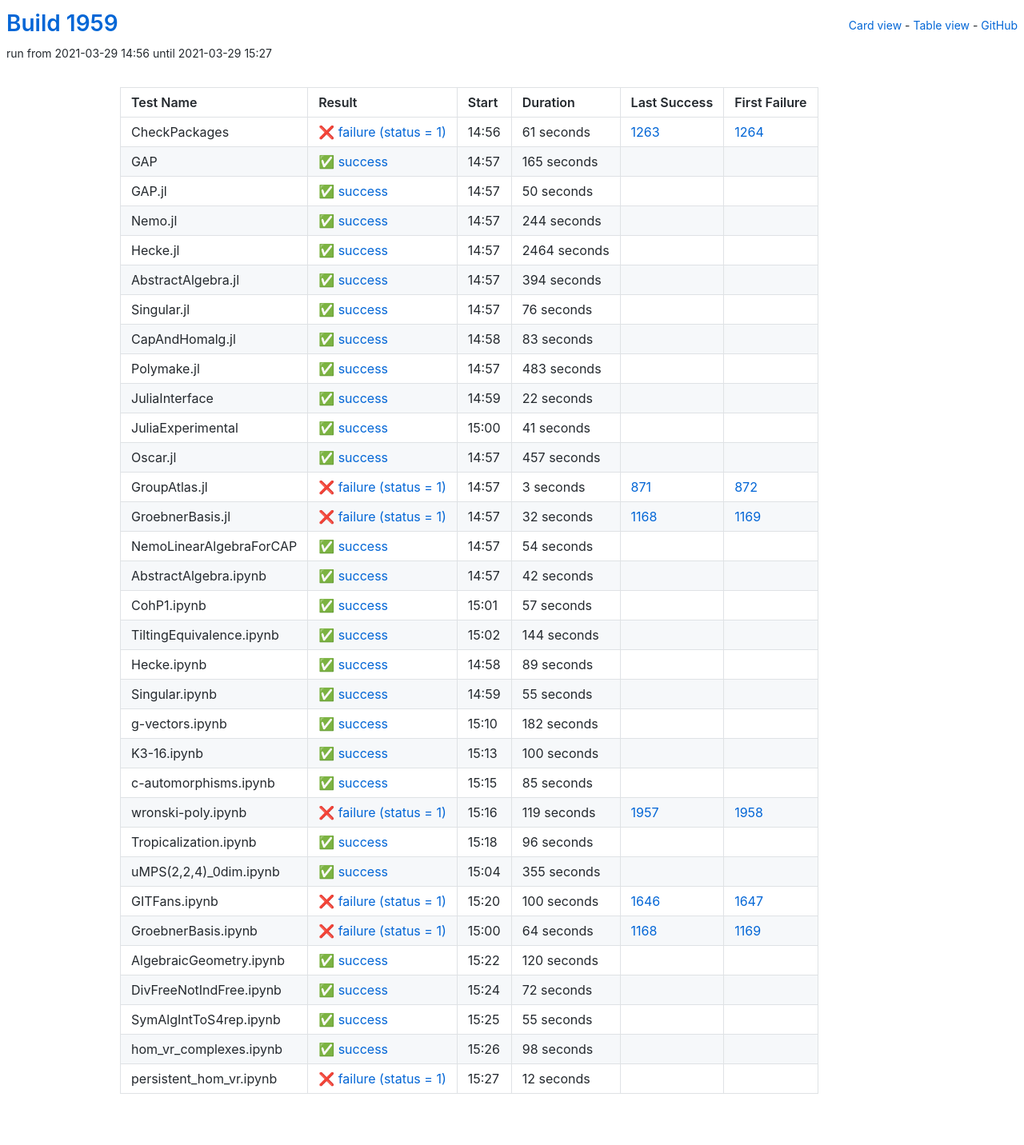
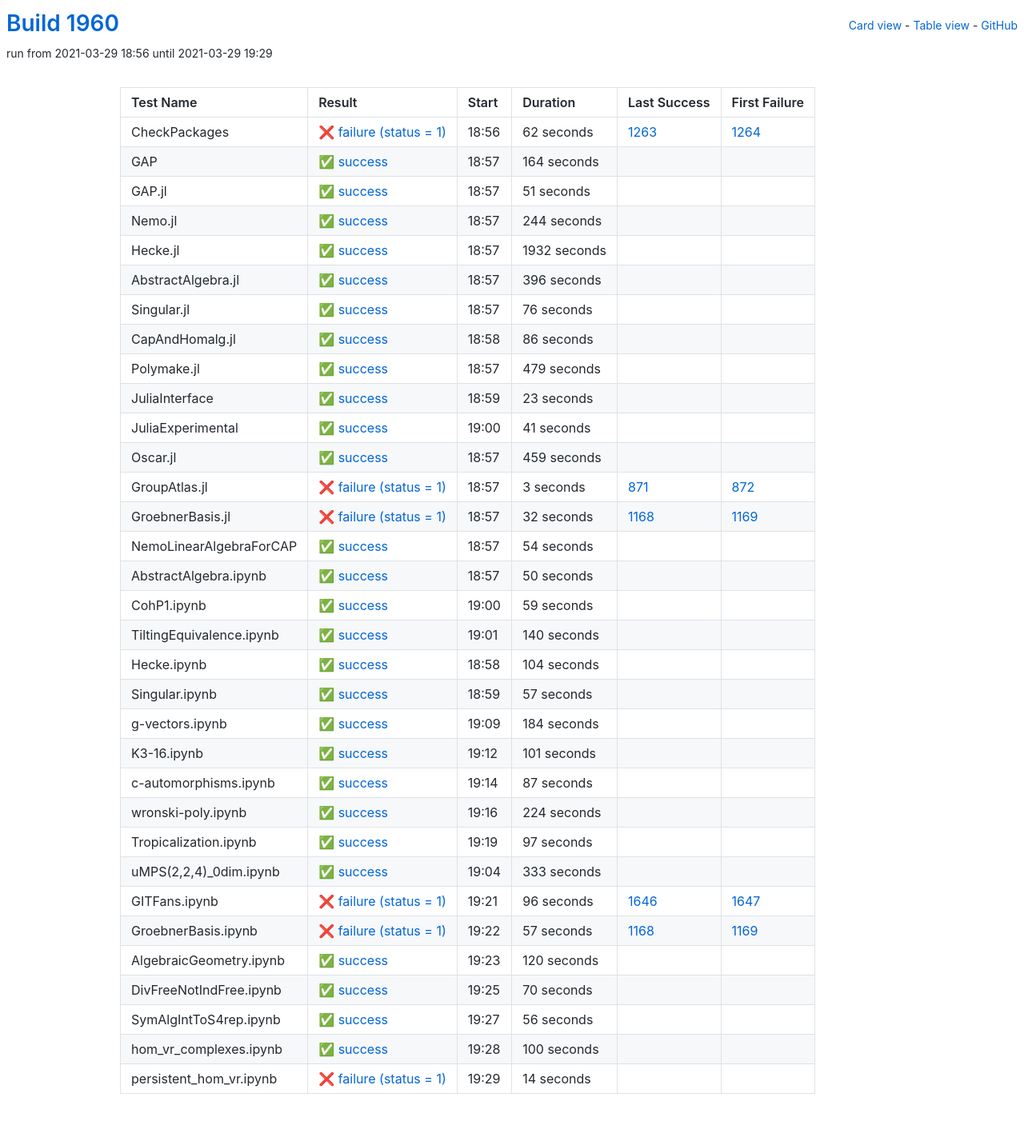
Before and after one commit to oscar-system/oscar-ci-status-stable, a Jekyll site: the page built from table.html, in a window 1280 px wide. Shown: the whole page at 80% size. Built offline with Jekyll 4.4.1, drawn with Linux system fonts in a browser that asks for light colours.

Commit message:
Build #1960

```diff
--- a/_data/ci.yml
+++ b/_data/ci.yml
@@ -1,6 +1,6 @@
 ---
-build: 1959
-build_url: https://oscarci.mathematik.uni-kl.de/job/oscar-stable/1959/
+build: 1960
+build_url: https://oscarci.mathematik.uni-kl.de/job/oscar-stable/1960/
 job: oscar-stable
 organization: oscar-system
 repo: oscar-ci-status-stable
@@ -8,44 +8,44 @@ repourl: https://github.com/oscar-system/oscar-ci-status-stable
 tests:
 - name: CheckPackages
   id: checkpackages
-  log: https://oscarci.mathematik.uni-kl.de/job/oscar-stable/1959/artifact/logs/build-1959/CheckPackages.log
-  start: 2021-03-29 14:56
+  log: https://oscarci.mathematik.uni-kl.de/job/oscar-stable/1960/artifact/logs/build-1960/CheckPackages.log
+  start: 2021-03-29 18:56
   success: false
   exitcode: 1
   status: failure
-  duration: 61
+  duration: 62
   last_success: 1263
   last_success_url: https://oscarci.mathematik.uni-kl.de/job/oscar-stable/1263/
   first_failure: 1264
   first_failure_url: https://oscarci.mathematik.uni-kl.de/job/oscar-stable/1264/
 - name: GAP
   id: gap
-  log: https://oscarci.mathematik.uni-kl.de/job/oscar-stable/1959/artifact/logs/build-1959/GAP.log
-  start: 2021-03-29 14:57
+  log: https://oscarci.mathematik.uni-kl.de/job/oscar-stable/1960/artifact/logs/build-1960/GAP.log
+  start: 2021-03-29 18:57
   success: true
   exitcode: 0
   status: success
-  duration: 165
+  duration: 164
   last_success: false
   last_success_url:
   first_failure: false
   first_failure_url:
 - name: GAP.jl
   id: gap-jl
-  log: https://oscarci.mathematik.uni-kl.de/job/oscar-stable/1959/artifact/logs/build-1959/GAP.jl.log
-  start: 2021-03-29 14:57
+  log: https://oscarci.mathematik.uni-kl.de/job/oscar-stable/1960/artifact/logs/build-1960/GAP.jl.log
+  start: 2021-03-29 18:57
   success: true
   exitcode: 0
   status: success
-  duration: 50
+  duration: 51
   last_success: false
   last_success_url:
   first_failure: false
   first_failure_url:
 - name: Nemo.jl
   id: nemo-jl
-  log: https://oscarci.mathematik.uni-kl.de/job/oscar-stable/1959/artifact/logs/build-1959/Nemo.jl.log
-  start: 2021-03-29 14:57
+  log: https://oscarci.mathematik.uni-kl.de/job/oscar-stable/1960/artifact/logs/build-1960/Nemo.jl.log
+  start: 2021-03-29 18:57
   success: true
   exitcode: 0
   status: success
@@ -56,32 +56,32 @@ tests:
   first_failure_url:
 - name: Hecke.jl
   id: hecke-jl
-  log: https://oscarci.mathematik.uni-kl.de/job/oscar-stable/1959/artifact/logs/build-1959/Hecke.jl.log
-  start: 2021-03-29 14:57
+  log: https://oscarci.mathematik.uni-kl.de/job/oscar-stable/1960/artifact/logs/build-1960/Hecke.jl.log
+  start: 2021-03-29 18:57
   success: true
   exitcode: 0
   status: success
-  duration: 2464
+  duration: 1932
   last_success: false
   last_success_url:
   first_failure: false
   first_failure_url:
 - name: AbstractAlgebra.jl
   id: abstractalgebra-jl
-  log: https://oscarci.mathematik.uni-kl.de/job/oscar-stable/1959/artifact/logs/build-1959/AbstractAlgebra.jl.log
-  start: 2021-03-29 14:57
+  log: https://oscarci.mathematik.uni-kl.de/job/oscar-stable/1960/artifact/logs/build-1960/AbstractAlgebra.jl.log
+  start: 2021-03-29 18:57
   success: true
   exitcode: 0
   status: success
-  duration: 394
+  duration: 396
   last_success: false
   last_success_url:
   first_failure: false
   first_failure_url:
 - name: Singular.jl
   id: singular-jl
-  log: https://oscarci.mathematik.uni-kl.de/job/oscar-stable/1959/artifact/logs/build-1959/Singular.jl.log
-  start: 2021-03-29 14:57
+  log: https://oscarci.mathematik.uni-kl.de/job/oscar-stable/1960/artifact/logs/build-1960/Singular.jl.log
+  start: 2021-03-29 18:57
   success: true
   exitcode: 0
   status: success
@@ -92,44 +92,44 @@ tests:
   first_failure_url:
 - name: CapAndHomalg.jl
   id: capandhomalg-jl
-  log: https://oscarci.mathematik.uni-kl.de/job/oscar-stable/1959/artifact/logs/build-1959/CapAndHomalg.jl.log
-  start: 2021-03-29 14:58
+  log: https://oscarci.mathematik.uni-kl.de/job/oscar-stable/1960/artifact/logs/build-1960/CapAndHomalg.jl.log
+  start: 2021-03-29 18:58
   success: true
   exitcode: 0
   status: success
-  duration: 83
+  duration: 86
   last_success: false
   last_success_url:
   first_failure: false
   first_failure_url:
 - name: Polymake.jl
   id: polymake-jl
-  log: https://oscarci.mathematik.uni-kl.de/job/oscar-stable/1959/artifact/logs/build-1959/Polymake.jl.log
-  start: 2021-03-29 14:57
+  log: https://oscarci.mathematik.uni-kl.de/job/oscar-stable/1960/artifact/logs/build-1960/Polymake.jl.log
+  start: 2021-03-29 18:57
   success: true
   exitcode: 0
   status: success
-  duration: 483
+  duration: 479
   last_success: false
   last_success_url:
   first_failure: false
   first_failure_url:
 - name: JuliaInterface
   id: juliainterface
-  log: https://oscarci.mathematik.uni-kl.de/job/oscar-stable/1959/artifact/logs/build-1959/JuliaInterface.log
-  start: 2021-03-29 14:59
+  log: https://oscarci.mathematik.uni-kl.de/job/oscar-stable/1960/artifact/logs/build-1960/JuliaInterface.log
+  start: 2021-03-29 18:59
   success: true
   exitcode: 0
   status: success
-  duration: 22
+  duration: 23
   last_success: false
   last_success_url:
   first_failure: false
   first_failure_url:
 - name: JuliaExperimental
   id: juliaexperimental
-  log: https://oscarci.mathematik.uni-kl.de/job/oscar-stable/1959/artifact/logs/build-1959/JuliaExperimental.log
-  start: 2021-03-29 15:00
+  log: https://oscarci.mathematik.uni-kl.de/job/oscar-stable/1960/artifact/logs/build-1960/JuliaExperimental.log
+  start: 2021-03-29 19:00
   success: true
   exitcode: 0
   status: success
@@ -140,20 +140,20 @@ tests:
   first_failure_url:
 - name: Oscar.jl
   id: oscar-jl
-  log: https://oscarci.mathematik.uni-kl.de/job/oscar-stable/1959/artifact/logs/build-1959/Oscar.jl.log
-  start: 2021-03-29 14:57
+  log: https://oscarci.mathematik.uni-kl.de/job/oscar-stable/1960/artifact/logs/build-1960/Oscar.jl.log
+  start: 2021-03-29 18:57
   success: true
   exitcode: 0
   status: success
-  duration: 457
+  duration: 459
   last_success: false
   last_success_url:
   first_failure: false
   first_failure_url:
 - name: GroupAtlas.jl
   id: groupatlas-jl
-  log: https://oscarci.mathematik.uni-kl.de/job/oscar-stable/1959/artifact/logs/build-1959/GroupAtlas.jl.log
-  start: 2021-03-29 14:57
+  log: https://oscarci.mathematik.uni-kl.de/job/oscar-stable/1960/artifact/logs/build-1960/GroupAtlas.jl.log
+  start: 2021-03-29 18:57
   success: false
   exitcode: 1
   status: failure
@@ -164,8 +164,8 @@ tests:
   first_failure_url: https://oscarci.mathematik.uni-kl.de/job/oscar-stable/872/
 - name: GroebnerBasis.jl
   id: groebnerbasis-jl
-  log: https://oscarci.mathematik.uni-kl.de/job/oscar-stable/1959/artifact/logs/build-1959/GroebnerBasis.jl.log
-  start: 2021-03-29 14:57
+  log: https://oscarci.mathematik.uni-kl.de/job/oscar-stable/1960/artifact/logs/build-1960/GroebnerBasis.jl.log
+  start: 2021-03-29 18:57
   success: false
   exitcode: 1
   status: failure
@@ -176,8 +176,8 @@ tests:
   first_failure_url: https://oscarci.mathematik.uni-kl.de/job/oscar-stable/1169/
 - name: NemoLinearAlgebraForCAP
   id: nemolinearalgebraforcap
-  log: https://oscarci.mathematik.uni-kl.de/job/oscar-stable/1959/artifact/logs/build-1959/NemoLinearAlgebraForCAP.log
-  start: 2021-03-29 14:57
+  log: https://oscarci.mathematik.uni-kl.de/job/oscar-stable/1960/artifact/logs/build-1960/NemoLinearAlgebraForCAP.log
+  start: 2021-03-29 18:57
   success: true
   exitcode: 0
   status: success
@@ -188,20 +188,56 @@ tests:
   first_failure_url:
 - name: AbstractAlgebra.ipynb
   id: abstractalgebra-ipynb
-  log: https://oscarci.mathematik.uni-kl.de/job/oscar-stable/1959/artifact/logs/build-1959/AbstractAlgebra.ipynb.log
-  start: 2021-03-29 14:57
+  log: https://oscarci.mathematik.uni-kl.de/job/oscar-stable/1960/artifact/logs/build-1960/AbstractAlgebra.ipynb.log
+  start: 2021-03-29 18:57
   success: true
   exitcode: 0
   status: success
-  duration: 42
+  duration: 50
   last_success: false
   last_success_url:
   first_failure: false
   first_failure_url:
 - name: CohP1.ipynb
   id: cohp1-ipynb
-  log: https://oscarci.mathematik.uni-kl.de/job/oscar-stable/1959/artifact/logs/build-1959/CohP1.ipynb.log
-  start: 2021-03-29 15:01
+  log: https://oscarci.mathematik.uni-kl.de/job/oscar-stable/1960/artifact/logs/build-1960/CohP1.ipynb.log
+  start: 2021-03-29 19:00
+  success: true
+  exitcode: 0
+  status: success
+  duration: 59
+  last_success: false
+  last_success_url:
+  first_failure: false
+  first_failure_url:
+- name: TiltingEquivalence.ipynb
+  id: tiltingequivalence-ipynb
+  log: https://oscarci.mathematik.uni-kl.de/job/oscar-stable/1960/artifact/logs/build-1960/TiltingEquivalence.ipynb.log
+  start: 2021-03-29 19:01
+  success: true
+  exitcode: 0
+  status: success
+  duration: 140
+  last_success: false
+  last_success_url:
+  first_failure: false
+  first_failure_url:
+- name: Hecke.ipynb
+  id: hecke-ipynb
+  log: https://oscarci.mathematik.uni-kl.de/job/oscar-stable/1960/artifact/logs/build-1960/Hecke.ipynb.log
+  start: 2021-03-29 18:58
+  success: true
+  exitcode: 0
+  status: success
+  duration: 104
+  last_success: false
+  last_success_url:
+  first_failure: false
+  first_failure_url:
+- name: Singular.ipynb
+  id: singular-ipynb
+  log: https://oscarci.mathematik.uni-kl.de/job/oscar-stable/1960/artifact/logs/build-1960/Singular.ipynb.log
+  start: 2021-03-29 18:59
   success: true
   exitcode: 0
   status: success
@@ -210,142 +246,106 @@ tests:
   last_success_url:
   first_failure: false
   first_failure_url:
-- name: TiltingEquivalence.ipynb
-  id: tiltingequivalence-ipynb
-  log: https://oscarci.mathematik.uni-kl.de/job/oscar-stable/1959/artifact/logs/build-1959/TiltingEquivalence.ipynb.log
-  start: 2021-03-29 15:02
+- name: g-vectors.ipynb
+  id: g-vectors-ipynb
+  log: https://oscarci.mathematik.uni-kl.de/job/oscar-stable/1960/artifact/logs/build-1960/g-vectors.ipynb.log
+  start: 2021-03-29 19:09
   success: true
   exitcode: 0
   status: success
-  duration: 144
-  last_success: false
-  last_success_url:
-  first_failure: false
-  first_failure_url:
-- name: Hecke.ipynb
-  id: hecke-ipynb
-  log: https://oscarci.mathematik.uni-kl.de/job/oscar-stable/1959/artifact/logs/build-1959/Hecke.ipynb.log
-  start: 2021-03-29 14:58
-  success: true
-  exitcode: 0
-  status: success
-  duration: 89
-  last_success: false
-  last_success_url:
-  first_failure: false
-  first_failure_url:
-- name: Singular.ipynb
-  id: singular-ipynb
-  log: https://oscarci.mathematik.uni-kl.de/job/oscar-stable/1959/artifact/logs/build-1959/Singular.ipynb.log
-  start: 2021-03-29 14:59
-  success: true
-  exitcode: 0
-  status: success
-  duration: 55
-  last_success: false
-  last_success_url:
-  first_failure: false
-  first_failure_url:
-- name: g-vectors.ipynb
-  id: g-vectors-ipynb
-  log: https://oscarci.mathematik.uni-kl.de/job/oscar-stable/1959/artifact/logs/build-1959/g-vectors.ipynb.log
-  start: 2021-03-29 15:10
-  success: true
-  exitcode: 0
-  status: success
-  duration: 182
+  duration: 184
   last_success: false
   last_success_url:
   first_failure: false
   first_failure_url:
 - name: K3-16.ipynb
   id: k3-16-ipynb
-  log: https://oscarci.mathematik.uni-kl.de/job/oscar-stable/1959/artifact/logs/build-1959/K3-16.ipynb.log
-  start: 2021-03-29 15:13
+  log: https://oscarci.mathematik.uni-kl.de/job/oscar-stable/1960/artifact/logs/build-1960/K3-16.ipynb.log
+  start: 2021-03-29 19:12
   success: true
   exitcode: 0
   status: success
-  duration: 100
+  duration: 101
   last_success: false
   last_success_url:
   first_failure: false
   first_failure_url:
 - name: c-automorphisms.ipynb
   id: c-automorphisms-ipynb
-  log: https://oscarci.mathematik.uni-kl.de/job/oscar-stable/1959/artifact/logs/build-1959/c-automorphisms.ipynb.log
-  start: 2021-03-29 15:15
+  log: https://oscarci.mathematik.uni-kl.de/job/oscar-stable/1960/artifact/logs/build-1960/c-automorphisms.ipynb.log
+  start: 2021-03-29 19:14
   success: true
   exitcode: 0
   status: success
-  duration: 85
+  duration: 87
   last_success: false
   last_success_url:
   first_failure: false
   first_failure_url:
 - name: wronski-poly.ipynb
   id: wronski-poly-ipynb
-  log: https://oscarci.mathematik.uni-kl.de/job/oscar-stable/1959/artifact/logs/build-1959/wronski-poly.ipynb.log
-  start: 2021-03-29 15:16
-  success: false
-  exitcode: 1
-  status: failure
-  duration: 119
-  last_success: 1957
-  last_success_url: https://oscarci.mathematik.uni-kl.de/job/oscar-stable/1957/
-  first_failure: 1958
-  first_failure_url: https://oscarci.mathematik.uni-kl.de/job/oscar-stable/1958/
-- name: Tropicalization.ipynb
-  id: tropicalization-ipynb
-  log: https://oscarci.mathematik.uni-kl.de/job/oscar-stable/1959/artifact/logs/build-1959/Tropicalization.ipynb.log
-  start: 2021-03-29 15:18
+  log: https://oscarci.mathematik.uni-kl.de/job/oscar-stable/1960/artifact/logs/build-1960/wronski-poly.ipynb.log
+  start: 2021-03-29 19:16
   success: true
   exitcode: 0
   status: success
-  duration: 96
+  duration: 224
+  last_success: false
+  last_success_url:
+  first_failure: false
+  first_failure_url:
+- name: Tropicalization.ipynb
+  id: tropicalization-ipynb
+  log: https://oscarci.mathematik.uni-kl.de/job/oscar-stable/1960/artifact/logs/build-1960/Tropicalization.ipynb.log
+  start: 2021-03-29 19:19
+  success: true
+  exitcode: 0
+  status: success
+  duration: 97
   last_success: false
   last_success_url:
   first_failure: false
   first_failure_url:
 - name: uMPS(2,2,4)_0dim.ipynb
   id: umps-2-2-4-0dim-ipynb
-  log: https://oscarci.mathematik.uni-kl.de/job/oscar-stable/1959/artifact/logs/build-1959/uMPS-2-2-4-_0dim.ipynb.log
-  start: 2021-03-29 15:04
+  log: https://oscarci.mathematik.uni-kl.de/job/oscar-stable/1960/artifact/logs/build-1960/uMPS-2-2-4-_0dim.ipynb.log
+  start: 2021-03-29 19:04
   success: true
   exitcode: 0
   status: success
-  duration: 355
+  duration: 333
   last_success: false
   last_success_url:
   first_failure: false
   first_failure_url:
 - name: GITFans.ipynb
   id: gitfans-ipynb
-  log: https://oscarci.mathematik.uni-kl.de/job/oscar-stable/1959/artifact/logs/build-1959/GITFans.ipynb.log
-  start: 2021-03-29 15:20
+  log: https://oscarci.mathematik.uni-kl.de/job/oscar-stable/1960/artifact/logs/build-1960/GITFans.ipynb.log
+  start: 2021-03-29 19:21
   success: false
   exitcode: 1
   status: failure
-  duration: 100
+  duration: 96
   last_success: 1646
   last_success_url: https://oscarci.mathematik.uni-kl.de/job/oscar-stable/1646/
   first_failure: 1647
   first_failure_url: https://oscarci.mathematik.uni-kl.de/job/oscar-stable/1647/
 - name: GroebnerBasis.ipynb
   id: groebnerbasis-ipynb
-  log: https://oscarci.mathematik.uni-kl.de/job/oscar-stable/1959/artifact/logs/build-1959/GroebnerBasis.ipynb.log
-  start: 2021-03-29 15:00
+  log: https://oscarci.mathematik.uni-kl.de/job/oscar-stable/1960/artifact/logs/build-1960/GroebnerBasis.ipynb.log
+  start: 2021-03-29 19:22
   success: false
   exitcode: 1
   status: failure
-  duration: 64
+  duration: 57
   last_success: 1168
   last_success_url: https://oscarci.mathematik.uni-kl.de/job/oscar-stable/1168/
   first_failure: 1169
   first_failure_url: https://oscarci.mathematik.uni-kl.de/job/oscar-stable/1169/
 - name: AlgebraicGeometry.ipynb
   id: algebraicgeometry-ipynb
-  log: https://oscarci.mathematik.uni-kl.de/job/oscar-stable/1959/artifact/logs/build-1959/AlgebraicGeometry.ipynb.log
-  start: 2021-03-29 15:22
+  log: https://oscarci.mathematik.uni-kl.de/job/oscar-stable/1960/artifact/logs/build-1960/AlgebraicGeometry.ipynb.log
+  start: 2021-03-29 19:23
   success: true
   exitcode: 0
   status: success
@@ -356,48 +356,48 @@ tests:
   first_failure_url:
 - name: DivFreeNotIndFree.ipynb
   id: divfreenotindfree-ipynb
-  log: https://oscarci.mathematik.uni-kl.de/job/oscar-stable/1959/artifact/logs/build-1959/DivFreeNotIndFree.ipynb.log
-  start: 2021-03-29 15:24
+  log: https://oscarci.mathematik.uni-kl.de/job/oscar-stable/1960/artifact/logs/build-1960/DivFreeNotIndFree.ipynb.log
+  start: 2021-03-29 19:25
   success: true
   exitcode: 0
   status: success
-  duration: 72
+  duration: 70
   last_success: false
   last_success_url:
   first_failure: false
   first_failure_url:
 - name: SymAlgIntToS4rep.ipynb
   id: symalginttos4rep-ipynb
-  log: https://oscarci.mathematik.uni-kl.de/job/oscar-stable/1959/artifact/logs/build-1959/SymAlgIntToS4rep.ipynb.log
-  start: 2021-03-29 15:25
+  log: https://oscarci.mathematik.uni-kl.de/job/oscar-stable/1960/artifact/logs/build-1960/SymAlgIntToS4rep.ipynb.log
+  start: 2021-03-29 19:27
   success: true
   exitcode: 0
   status: success
-  duration: 55
+  duration: 56
   last_success: false
   last_success_url:
   first_failure: false
   first_failure_url:
 - name: hom_vr_complexes.ipynb
   id: hom-vr-complexes-ipynb
-  log: https://oscarci.mathematik.uni-kl.de/job/oscar-stable/1959/artifact/logs/build-1959/hom_vr_complexes.ipynb.log
-  start: 2021-03-29 15:26
+  log: https://oscarci.mathematik.uni-kl.de/job/oscar-stable/1960/artifact/logs/build-1960/hom_vr_complexes.ipynb.log
+  start: 2021-03-29 19:28
   success: true
   exitcode: 0
   status: success
-  duration: 98
+  duration: 100
   last_success: false
   last_success_url:
   first_failure: false
   first_failure_url:
 - name: persistent_hom_vr.ipynb
   id: persistent-hom-vr-ipynb
-  log: https://oscarci.mathematik.uni-kl.de/job/oscar-stable/1959/artifact/logs/build-1959/persistent_hom_vr.ipynb.log
-  start: 2021-03-29 15:27
+  log: https://oscarci.mathematik.uni-kl.de/job/oscar-stable/1960/artifact/logs/build-1960/persistent_hom_vr.ipynb.log
+  start: 2021-03-29 19:29
   success: false
   exitcode: 1
   status: failure
-  duration: 12
+  duration: 14
   last_success: false
   last_success_url:
   first_failure: false
```
Also changed, not shown: README.md.
